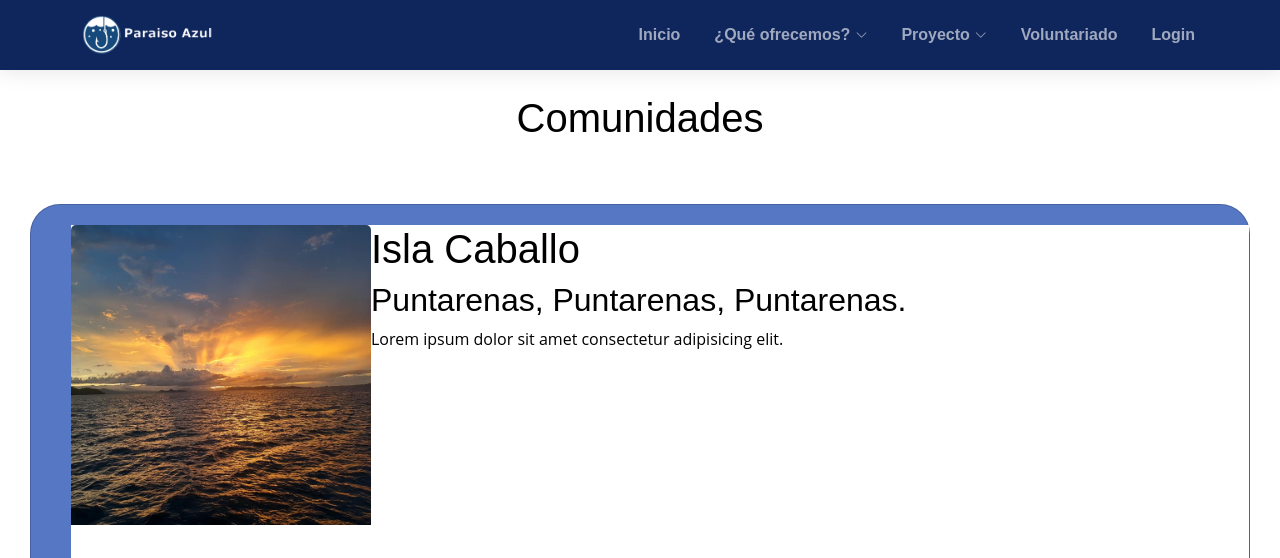
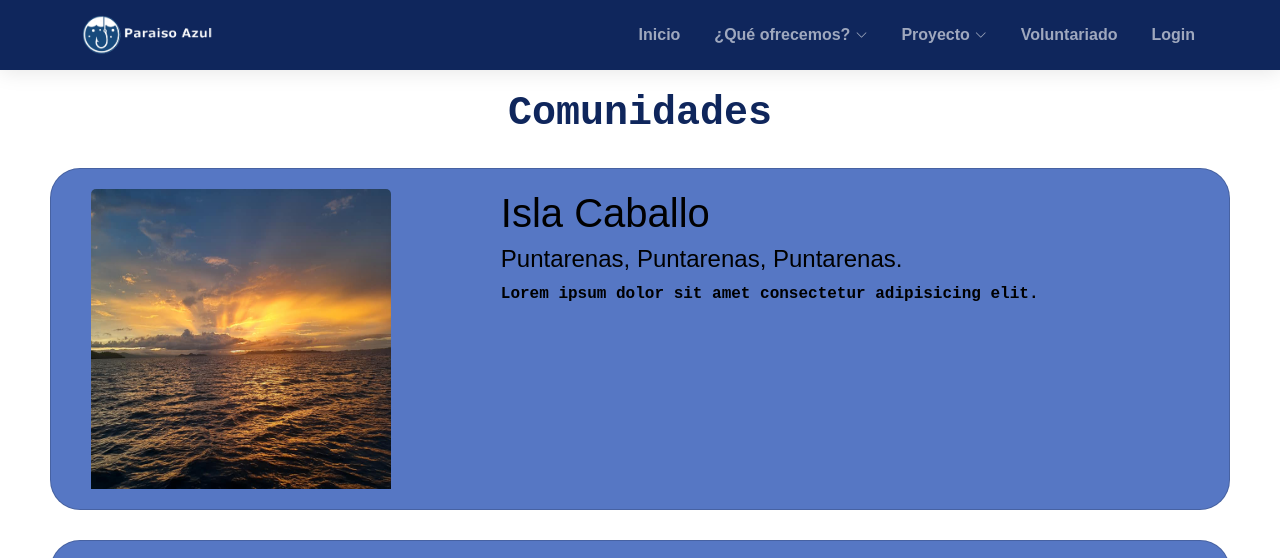
Before and after one commit to anerthy/paraiso_azul, a PHP site: page /paraiso_azul/SobreNosotros/comunidades in a window 1280 px wide. Shown: the top 558 px of the page. Run offline with PHP 8.4, Linux system fonts and the light colour scheme; data comes from the database, SQL or seed files in the repository; some libraries are stand-ins or nearby versions.

Commit message:
pruebas con flex-box

```diff
--- a/Controllers/SobreNosotros.php
+++ b/Controllers/SobreNosotros.php
@@ -35,6 +35,7 @@ class SobreNosotros extends Controllers
         $data['page_tag'] = "Comunidades";
         $data['page_title'] = "Comunidades";
         $data['page_name'] = "viewcomunidades";
+        $data['page_styles_css'] = "views_styles.css";
         $data['comunidades'] = $this->getComunidadesT();
         $this->views->getView($this, "comunidades", $data);
     }
--- a/Views/SobreNosotros/comunidades.php
+++ b/Views/SobreNosotros/comunidades.php
@@ -4,28 +4,15 @@ $arrComunidades = $data['comunidades'];
 ?>
 
 <main>
+    <section class="flex-container">
 
-    <style>
-        .card {
-            width: 100;
-            margin: 30px;
-            /* align-items: center; */
-            align-self: center;
-            text-align: justify;
-        }
-
-        .info {
-            position: relative;
-            width: 100%;
-            height: 500px;
-            background-color: #fff;
-        }
-    </style>
+        <div class="caja c1">
+            <!-- Caja 1 -->
 
             <center>
-        <br>
-        <h1>Comunidades</h1>
-        <br>
+                <!-- <br> -->
+                <h1 class="titulo"><?= $data['page_title'] ?></h1>
+                <!-- <br> -->
             </center>
 
             <div>
@@ -36,12 +23,12 @@ $arrComunidades = $data['comunidades'];
 
                     <div class='card'>
                         <div class='info'>
-                    <div>
+                            <div class="logo">
                                 <img src="<?= $arrComunidades[$i]['imagen'] ?>" alt="imagen de la comunidad" class="card-img-top" alt="imagen del comunidad" style="width: 300px; height:300px;">
                             </div>
-                    <div>
+                            <div class="texto">
                                 <h1 class='comunidad'><?= $arrComunidades[$i]['nombre_com'] ?></h1>
-                        <h2 class="ubicacion"><?= $arrComunidades[$i]['provincia'] ?>, <?= $arrComunidades[$i]['canton'] ?>, <?= $arrComunidades[$i]['distrito'] ?>.</h2>
+                                <h4 class="ubicacion"><?= $arrComunidades[$i]['provincia'] ?>, <?= $arrComunidades[$i]['canton'] ?>, <?= $arrComunidades[$i]['distrito'] ?>.</h4>
                                 <p class='descripcion'><?= $arrComunidades[$i]['descripcion'] ?></p>
                             </div>
                         </div>
@@ -52,21 +39,11 @@ $arrComunidades = $data['comunidades'];
                 ?>
 
             </div>
+        </div>
+    </section>
+</main>
 
-    <!-- <div class='card'>
-            <div class='info'>
-                <img src="..." alt="imagen de la comunidad" class="card-img-top" alt="imagen del comunidad" style="width: 300px; height:300px;">
-                <h1 class='comunidad'>Nombre</h1>
-                <h2 class="ubicacion">Puntarenas, Lepanto, Lepanto.</h2>
-                <p class='descripcion'>Lorem ipsum dolor sit amet, consectetur adipisicing elit. Eius esse corporis, velit porro impedit laudantium accusamus! Id velit, illum magni rem mollitia blanditiis iste maiores optio ipsa, est dolorem fugit. Lorem ipsum dolor sit amet, consectetur adipisicing elit. Eius esse corporis, velit porro impedit laudantium accusamus! Id velit, illum magni rem mollitia blanditiis iste maiores optio ipsa, est dolorem fugit.</p>
-            </div>
-     </div> -->
 
-    <div class="flex-container">
-
-    </div>
-
-</main>
 
 <?php
 // dep($arrComunidades);
```
Lines whose indentation alone changed are shown as unchanged.
